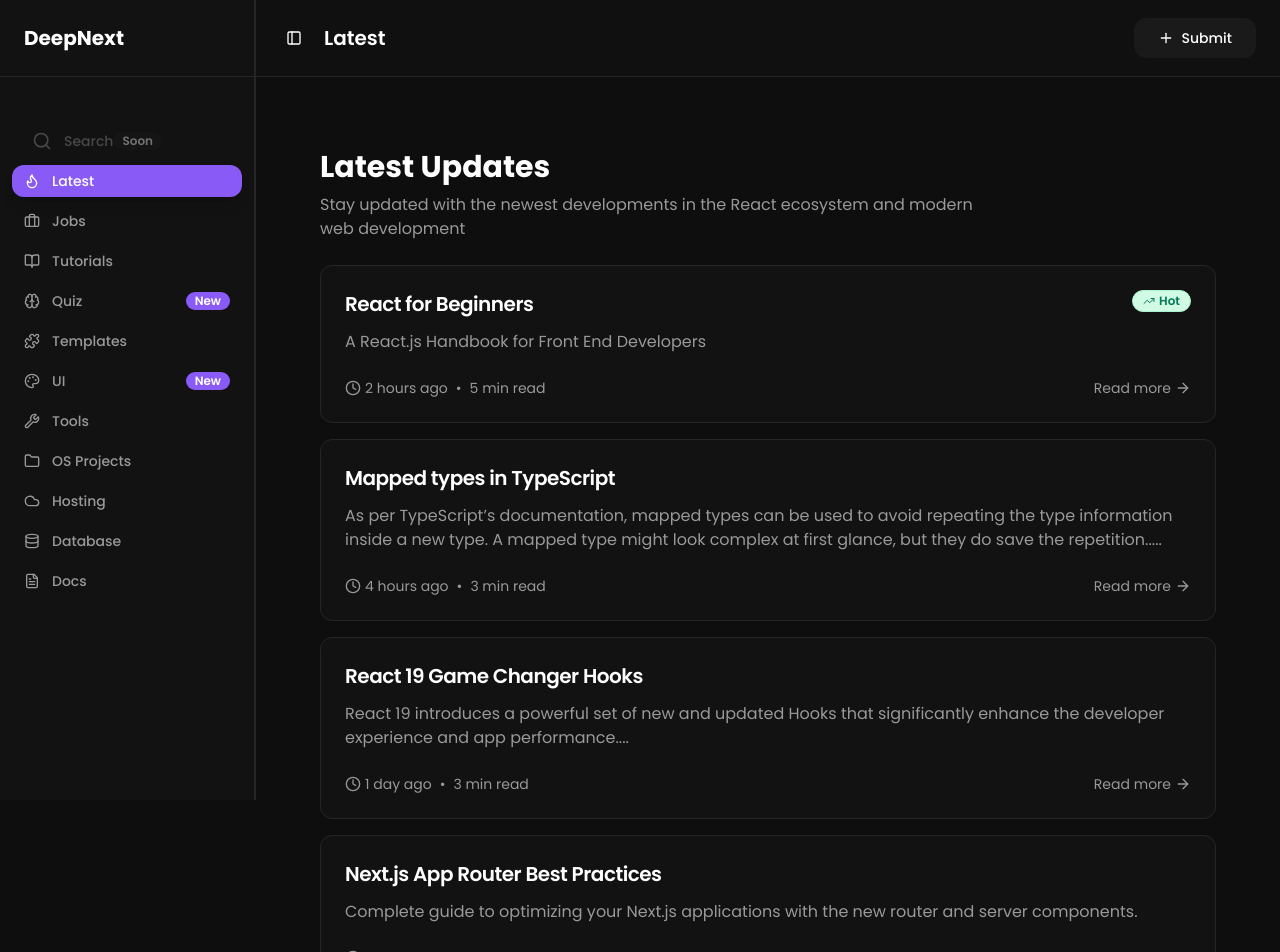
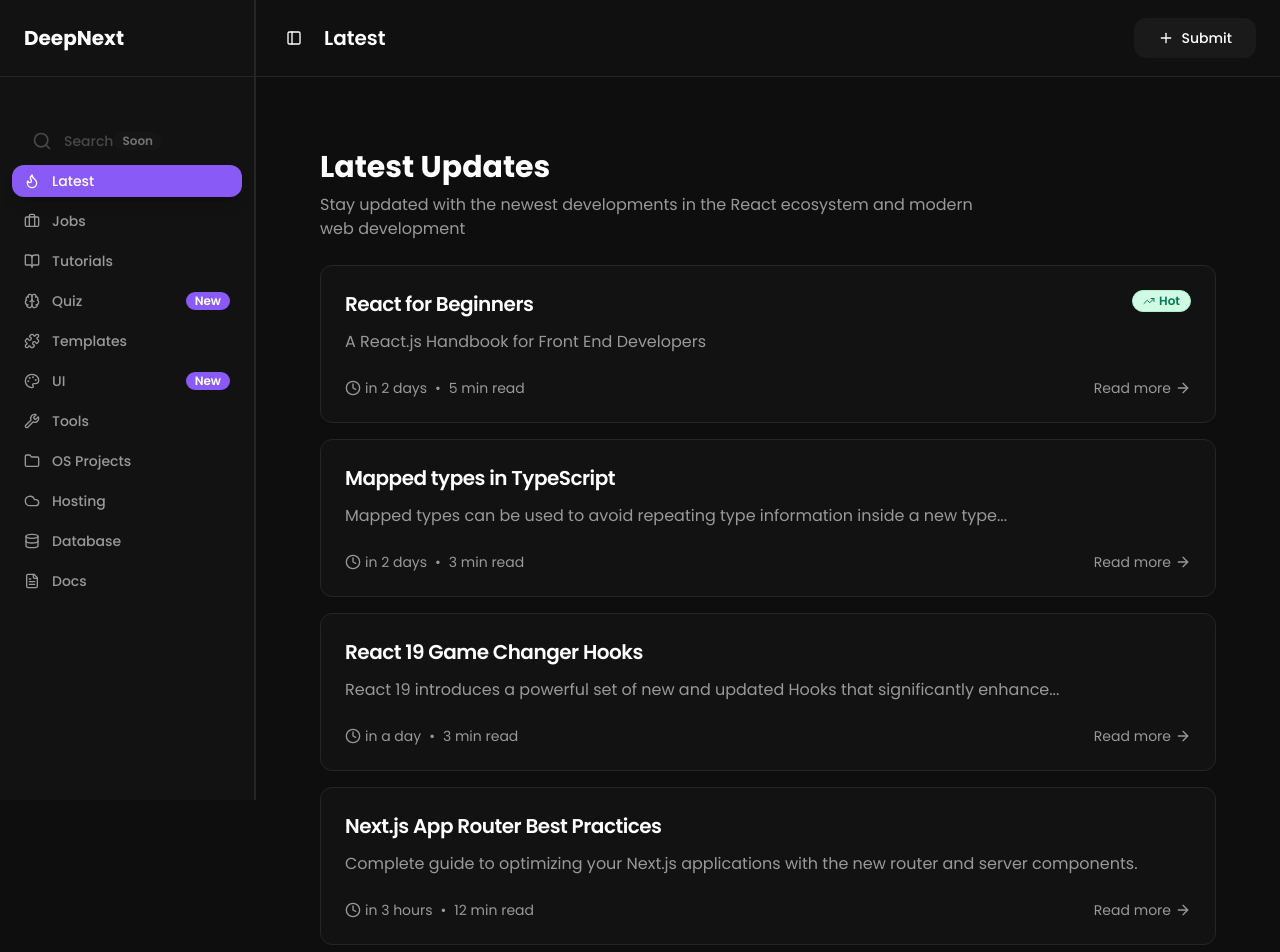
Before and after one commit to codewithfranciss/deepnext, a Next.js app: page /content/latest in a window 1280 px wide. Shown: the top 952 px of the page. Built offline with nearby package versions, Linux system fonts and the light colour scheme.

Commit message:
feat: real time  update

```diff
--- a/components/latest/LatestCards.tsx
+++ b/components/latest/LatestCards.tsx
@@ -1,9 +1,13 @@
 import { Card, CardContent, CardDescription, CardHeader, CardTitle } from "@/components/ui/card";
 import { Badge } from "@/components/ui/badge";
 import { Clock, TrendingUp, ArrowRight } from "lucide-react";
-import Link from "next/link";
+import dayjs from "dayjs"
+import relativeTime from "dayjs/plugin/relativeTime";
 import latestItems from "@/data/latest";
 export default function LatestCard(){
+
+  dayjs.extend(relativeTime);
+
     return(
         <>
                     <div className="space-y-4">
@@ -46,7 +50,7 @@ export default function LatestCard(){
                             <div className="flex items-center gap-2 text-xs md:text-sm text-muted-foreground">
                               <div className="flex items-center gap-1">
                                 <Clock className="w-3 h-3 md:w-4 md:h-4 flex-shrink-0" />
-                                <span>{item.time}</span>
+                                <span>{dayjs(item.publishedAt).fromNow()}</span>
                               </div>
                               <span className="hidden sm:inline">•</span>
                               <span className="hidden sm:inline">{item.readTime}</span>
--- a/data/latest.ts
+++ b/data/latest.ts
@@ -1,28 +1,28 @@
-
 const latestItems = [
   {
     title: "React for Beginners",
-      description: " A React.js Handbook for Front End Developers",
-      time: "2 hours ago",
+    description: "A React.js Handbook for Front End Developers",
+    publishedAt: "2025-08-02T10:00:00Z", // UTC time
     trending: true,
     category: "Reactjs",
     readTime: "5 min read",
-      url:"https://www.freecodecamp.org/news/react-beginner-handbook/"
+    url: "https://www.freecodecamp.org/news/react-beginner-handbook/"
   },
   {
     title: "Mapped types in TypeScript",
-      description: "As per TypeScript’s documentation, mapped types can be used to avoid repeating the type information inside a new type. A mapped type might look complex at first glance, but they do save the repetition.....",
-      time: "4 hours ago",
+    description:
+      "Mapped types can be used to avoid repeating type information inside a new type...",
+    publishedAt: "2025-08-02T08:00:00Z",
     trending: false,
     category: "Build Tool",
     readTime: "3 min read",
     url: "https://amanhimself.dev/blog/mapped-types-in-typescript/"
-
   },
   {
     title: "React 19 Game Changer Hooks",
-      description: "React 19 introduces a powerful set of new and updated Hooks that significantly enhance the developer experience and  app performance....",
-      time: "1 day ago",
+    description:
+      "React 19 introduces a powerful set of new and updated Hooks that significantly enhance...",
+    publishedAt: "2025-08-01T12:00:00Z",
     trending: false,
     category: "Language",
     readTime: "3 min read",
@@ -30,8 +30,9 @@ const latestItems = [
   },
   {
     title: "Next.js App Router Best Practices",
-      description: "Complete guide to optimizing your Next.js applications with the new router and server components.",
-      time: "2 days ago",
+    description:
+      "Complete guide to optimizing your Next.js applications with the new router and server components.",
+    publishedAt: "2025-07-31T15:30:00Z",
     trending: false,
     category: "Tutorial",
     readTime: "12 min read",
@@ -39,8 +40,9 @@ const latestItems = [
   },
   {
     title: "Search Engine Optimization On NextJs",
-      description: "Welcome to the comprehensive guide on Search Engine Optimization (SEO) for Next.js. In this blog, we'll dive deep into the strategies and techniques you need to boost your Next.js website's visibility and crawlability on on search engines.",
-      time: "3 days ago",
+    description:
+      "Comprehensive guide to SEO strategies and techniques for boosting your Next.js site’s visibility.",
+    publishedAt: "2025-07-30T14:00:00Z",
     trending: false,
     category: "CSS",
     readTime: "11 min read",
@@ -48,4 +50,4 @@ const latestItems = [
   }
 ];
 
-  export default latestItems
+export default latestItems;
--- a/package.json
+++ b/package.json
@@ -19,6 +19,7 @@
     "autoprefixer": "^10.4.21",
     "class-variance-authority": "^0.7.1",
     "clsx": "^2.1.1",
+    "dayjs": "^1.11.13",
     "lucide-react": "^0.533.0",
     "next": "15.4.4",
     "postcss": "^8.5.6",
```
Also changed, not shown: 1 other file (tests, documents, lock files or other folders). Lines whose indentation alone changed are shown as unchanged.
